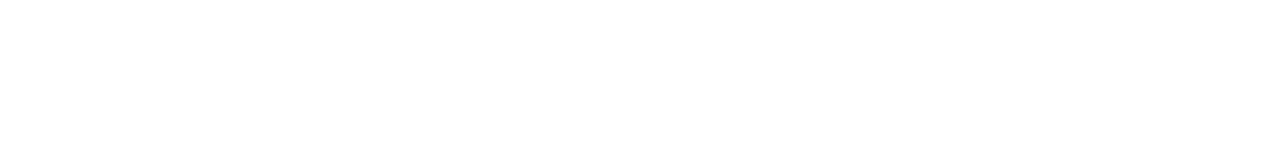
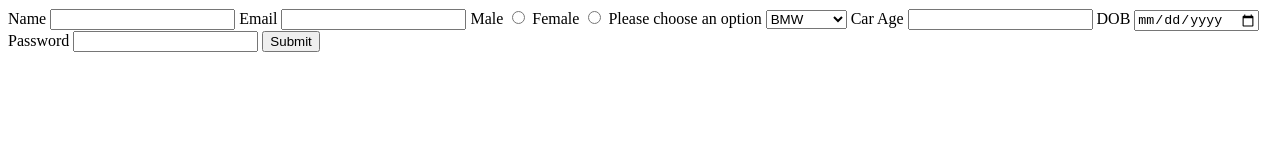
Before and after one commit to acciojob/car-insurance-form-mahesh-enugula, a website: page main.html in a window 1280 px wide. Drawn offline with Linux system fonts and the light colour scheme.

Commit message:
created a submission

```diff
--- a/main.html
+++ b/main.html
@@ -8,6 +8,30 @@
 
 <body>
 	<!-- the entire body must be written by student -->
+	<form method="POST">
+        <label for="name">Name</label>
+        <input type="text" id="name" required>
+        <label for="email">Email</label>
+        <input type="Email" id="email" required>
+        <label for="gender_m">Male</label>
+        <input type="radio" name="gender" id="gender_m" required>
+        <label for="gender_f">Female</label>
+        <input type="radio" name="gender" id="gender_f" required>
+        <label for="cars">Please choose an option</label>
+        <select id="cars">
+            <option>BMW</option>
+            <option>Audi</option>
+            <option>Mercedez</option>
+        </select>
+
+        <label for="carage">Car Age</label>
+        <input type="number" id="carage" required>
+        <label for="dop">DOB</label>
+        <input type="Date" id="dop" required>
+        <label for="password">Password</label>
+        <input type="password" id="password" required>
+        <button type="submit">Submit</button>
+    </form>
     <script type="text/javascript" src="./script.js">
 </script>
 
```
